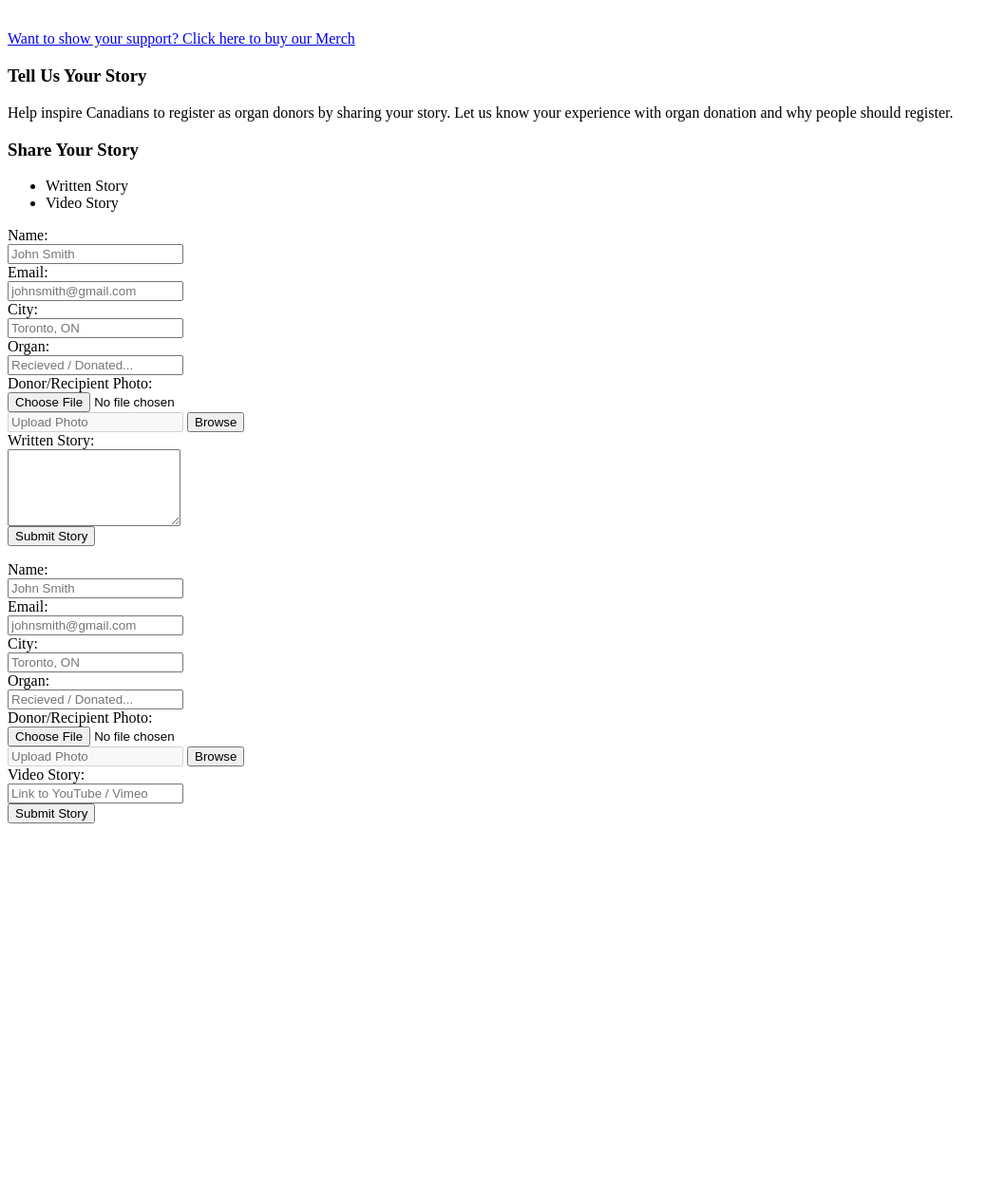
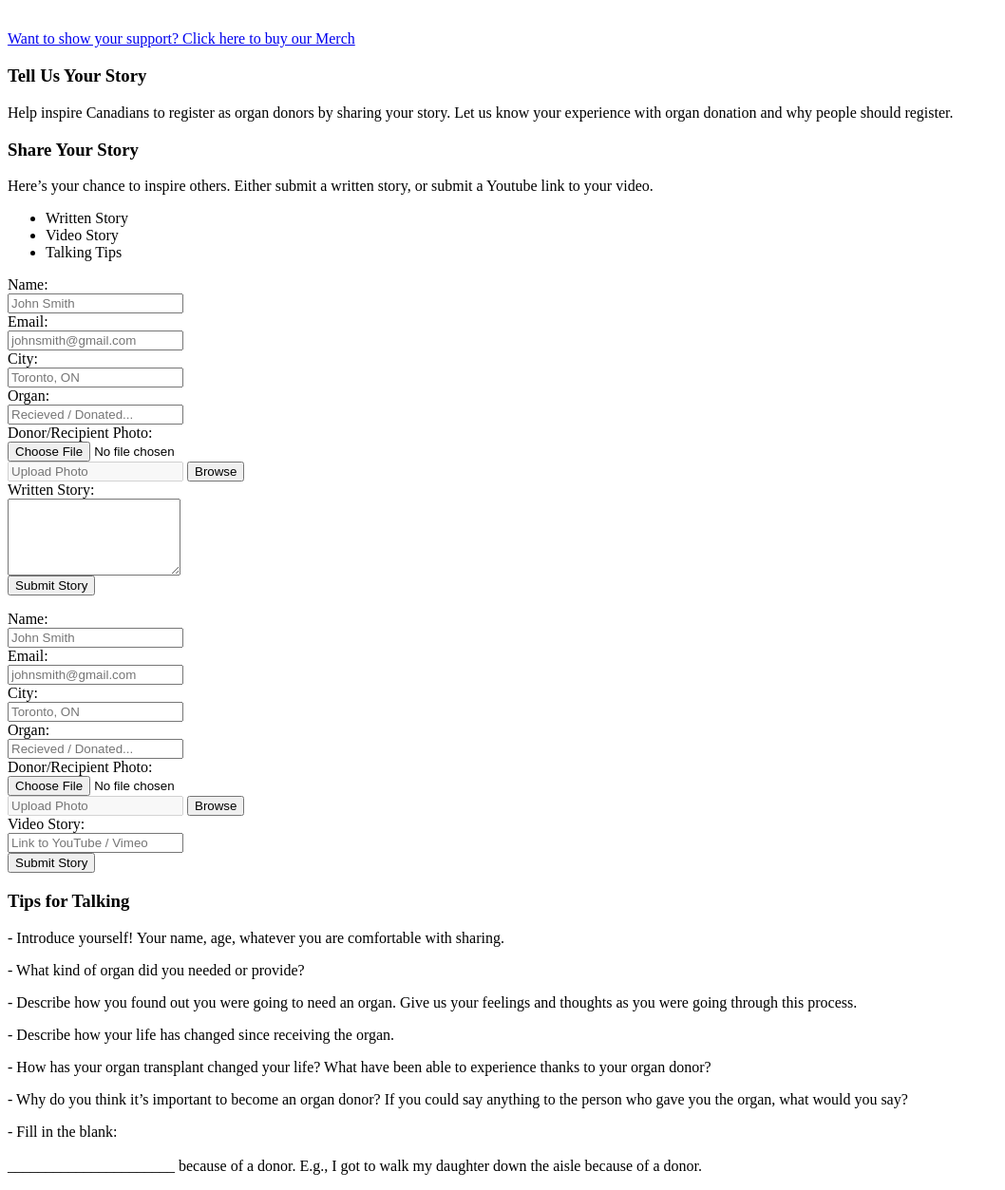
Before and after one commit to liamstewart23/organdonor, a PHP site: page /koza_lauren_3014_r3/partials/share.php in a window 1280 px wide. Shown: the part 945-2198 px from the top of the page at 95% size, without its empty margins (0-1058 px from the left). Before the commit the page ends 1812 px from the top, so only its background shows below. Run offline with PHP 8.4, Linux system fonts and the light colour scheme; data comes from the database, SQL or seed files in the repository.

Commit message:
share page talking tips tab

```diff
--- a/partials/share.php
+++ b/partials/share.php
@@ -1,17 +1,12 @@
 <?php
 	require_once('../admin/phpscripts/init.php');
-
 	//BANNERS
 	$tbl = 'tbl_banners';
 	$col = 'banner_id';
-
 	$id = '8';
 	$getMessageB = getTable($tbl, $col, $id);
-
 	$id = '9';
 	$getShareB = getTable($tbl, $col, $id);
-
-
 	if(isset($_POST['submitWritten'])){
 		$name = trim($_POST['name']);
 		$email = trim($_POST['email']);
@@ -110,12 +105,17 @@
 				<p><?php echo $getShareB['banner_desc']; ?></p>
 			</div>
 		</div>
-	<div class="col-xs-12 text-center" id="shareStory">
+		<div class="col-xs-12 col-md-12 text-center" id="shareStory">
 			<h3>Share Your Story</h3>
+			<div class="row">
+				<div class="col-xs-12 col-md-6 col-md-offset-3">
+					<p>Here’s your chance to inspire others. Either submit a written story, or submit a Youtube link to your video.</p>
+				</div></div>
 				<div class="tab-container">
 					<ul class="nav nav-tabs">
-				<li class="active"><a data-target="#writtenStory" data-toggle="tab">Written Story</a></li>
-				<li><a data-target="#videoStory" data-toggle="tab">Video Story</a></li>
+						<li class="active"><a data-target="#writtenStory" data-toggle="tab"><i class="fa fa-pencil" aria-hidden="true"></i> Written Story</a></li>
+						<li><a data-target="#videoStory" data-toggle="tab"><i class="fa fa-video-camera" aria-hidden="true"></i> Video Story</a></li>
+						<li><a data-target="#talkingTips" data-toggle="tab"><i class="fa fa-commenting-o" aria-hidden="true"></i> Talking Tips</a></li>
 					</ul>
 					<div class="tab-content">
 						<div class="tab-pane active cont" id="writtenStory">
@@ -245,6 +245,32 @@
 								</form>
 							</div>
 						</div>
+						<div class="tab-pane cont text-left" id="talkingTips">
+							<div class="col-xs-12 col-md-offset-1 col-md-10">
+								<h3>Tips for Talking</h3>
+
+
+
+<p><span class="red">-</span> Introduce yourself! Your name, age, whatever you are comfortable with sharing.</p>
+
+<p><span class="red">-</span> What kind of organ did you needed or provide?</p>
+
+<p><span class="red">-</span> Describe how you found out you were going to need an organ. Give us your feelings and thoughts as you were going through this process. </p>
+
+<p><span class="red">-</span> Describe how your life has changed since receiving the organ. </p>
+
+<p><span class="red">-</span> How has your organ transplant changed your life? What have been able to experience thanks to your organ donor? </p>
+
+<p><span class="red">-</span> Why do you think it’s important to become an organ donor?  If you could say anything to the person who gave you the organ, what would you say? </p>
+
+<p><span class="red">-</span> Fill in the blank: <br><br>
+   ______________________ because of a donor.
+   E.g., I got to walk my daughter down the aisle because of a donor. </p>
+
+
+
+							</div>
+						</div>
 					</div>
 				</div>
 			</div>
```
Also changed, not shown: css/site/scss/share.scss (+17 -1 lines), css/site/app.css, 1 other file. Lines whose indentation alone changed are shown as unchanged.
